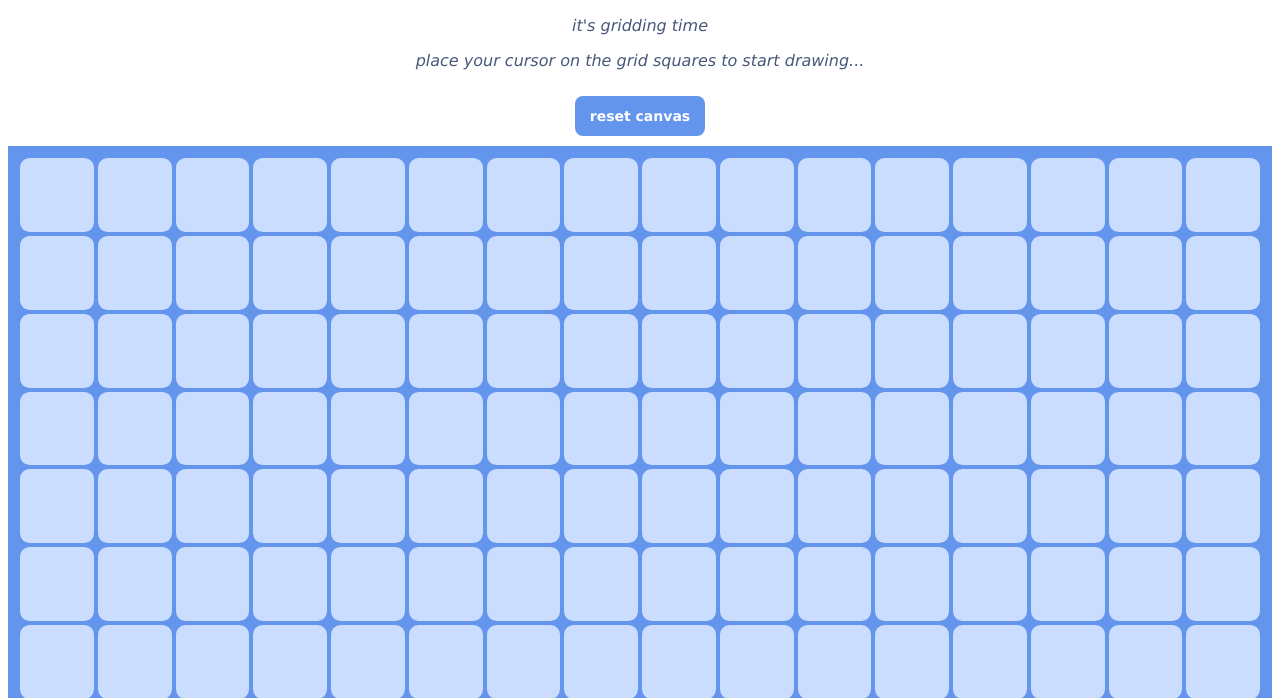
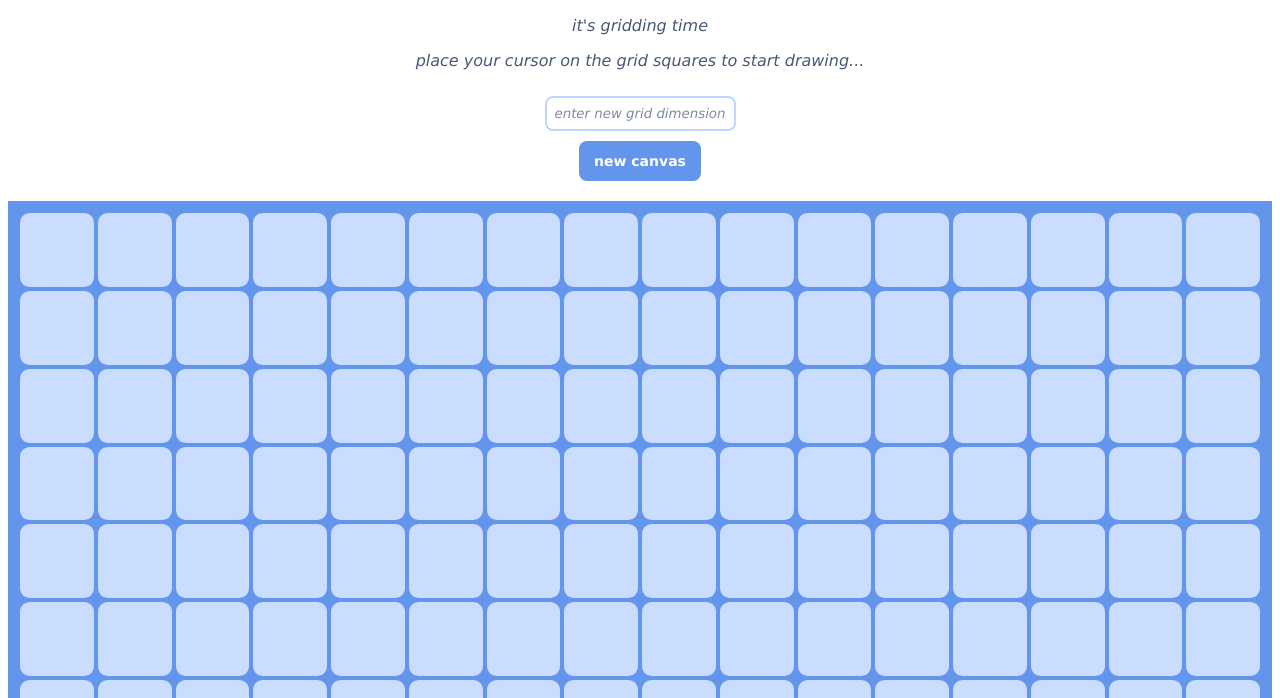
Before and after one commit to stephieliu/let-s-etch-a-sketch, a plain HTML site: page index.html in a window 1280 px wide. Shown: the part 99-797 px from the top of the page. Drawn offline with Linux system fonts and the light colour scheme.

Commit message:
added input box and some animations to button/input
Adjusted grid hover animation duration

```diff
--- a/css/style.css
+++ b/css/style.css
@@ -23,7 +23,41 @@ header p{
     font-style: italic;
 }
 
-#reset-canvas{
+#user-custom{
+    display: flex;
+    flex-direction: column;
+    align-items: center;
+    justify-content: center;
+    margin-bottom: 20px;
+}
+
+#user-num-squares{
+    border-style: solid;
+    border-color: rgb(190, 213, 255);
+    border-width: 2px;
+    border-radius: 8px;
+
+    padding:8px;
+
+    text-align: center;
+    color: #475879;
+}
+
+#user-num-squares:focus{
+    /* remove default outline */
+    outline: none;
+
+    border-color: transparent;
+    box-shadow: 0px 3px 8px #85b0ffff;;
+}
+
+#user-num-squares::placeholder{
+    color:#475879;
+    font-style: italic;
+    opacity: 70%;
+}
+
+#new-canvas{
     background-color:#6495ed;
     padding: 12px 15px;
     margin-top: 10px;
@@ -32,6 +66,7 @@ header p{
     font-size: 14px;
     border-style: none;
     border-radius: 8px;
+
     /* border-color: #6495ed; */
     /* border-width: 3px; */
 }
@@ -59,8 +94,9 @@ header p{
     border-width: 2px;
     border-radius: 15%;
     border-color: #6495ed;
-    /* set flex-grow on child element */
+    /* set flex-grow and shrink on child element */
     flex-grow: 1;
+    flex-shrink: 1;
     /* force a perfect square ratio width/height of 1:1 */
     aspect-ratio: 1/1;
 }
@@ -74,5 +110,5 @@ header p{
 #grid-square.grid-hover-exit{
     background-color: #cbddff;
     transition: ease-out;
-    transition-duration: 1s;
+    transition-duration: 5s;
 }
--- a/index.html
+++ b/index.html
@@ -15,8 +15,11 @@
         <hr class="dividers">
         <p>it's gridding time</p>
         <p>place your cursor on the grid squares to start drawing...</p>
-        <button id="reset-canvas">reset canvas</button>
     </header>
+    <div id="user-custom">
+        <input id="user-num-squares">
+        <button id="new-canvas">new canvas</button>
+    </div>
     <div id="grid-container"></div>
 </body>
 </html>
--- a/js/app.js
+++ b/js/app.js
@@ -40,3 +40,22 @@ for (let i = 0; i<16; i++){
     }
     gridContainer.appendChild(gridRow);
 }
+
+//make reset button to clear the canvas on click
+const resetBtn = document.querySelector('#new-canvas');
+
+//style the button if the mouse is over it
+resetBtn.addEventListener('mouseenter', (e)=>{
+    resetBtn.setAttribute('style', 'box-shadow: 0px 3px 8px #85b0ffff;');
+});
+resetBtn.addEventListener('mouseleave', (e)=>{
+    resetBtn.setAttribute('style', 'box-shadow: none;');
+});
+
+//add styling to the input box and add default text
+const userInput = document.querySelector('#user-num-squares');
+
+userInput.placeholder = 'enter new grid dimensions...';
+// userInput.setAttribute('style', 'color: #cbddff;');
+
+//make the button create a new canvas with user's new dimensions
```
